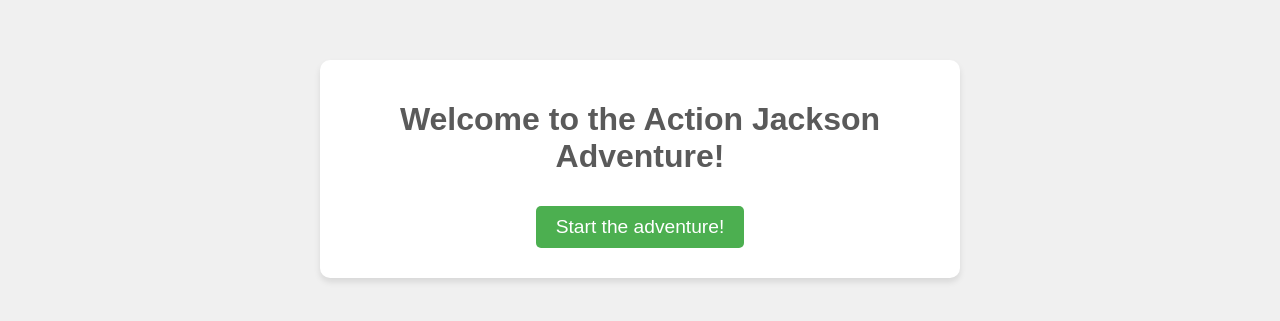
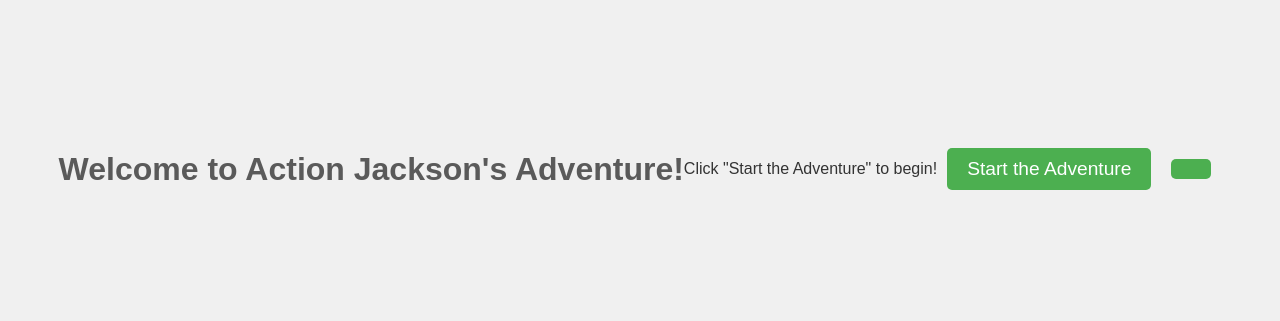
Before and after one commit to Graxol/ActionJacksonAdventure, a plain HTML site: page index.html in a window 1280 px wide. Shown: the part 231-552 px from the top of the page. Drawn offline with Linux system fonts and the light colour scheme.

Commit message:
Update index.html

```diff
--- a/index.html
+++ b/index.html
@@ -4,14 +4,16 @@
     <meta charset="UTF-8">
     <meta name="viewport" content="width=device-width, initial-scale=1.0">
     <title>Action Jackson Adventure</title>
-    <link rel="stylesheet" href="style.css"> <!-- Correct link to the CSS file -->
+    <link rel="stylesheet" href="style.css"> <!-- Link to your CSS file -->
 </head>
 <body>
-    <div id="story-container">
-        <h1 id="story-text">Welcome to the Action Jackson Adventure!</h1>
-        <button id="button1">Start the adventure!</button>
-        <button id="button2" style="display: none;">Option 2</button>
-    </div>
-    <script src="script.js"></script>
+    <h1>Welcome to Action Jackson's Adventure!</h1>
+
+    <div id="story-text">Click "Start the Adventure" to begin!</div>
+
+    <button id="button1">Start the Adventure</button>
+    <button id="button2"></button> <!-- Button 2 will appear after the first click -->
+
+    <script src="game.js"></script> <!-- Link to your JavaScript file -->
 </body>
 </html>
```
